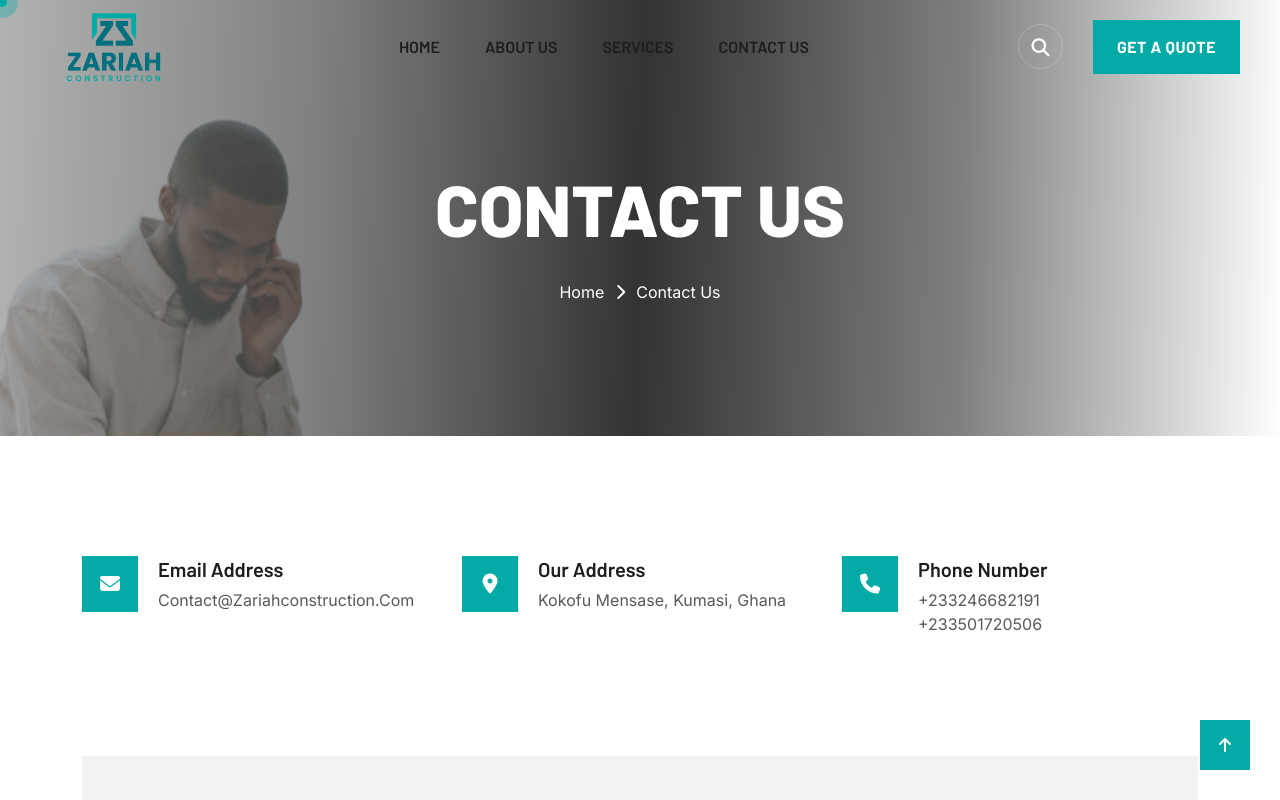
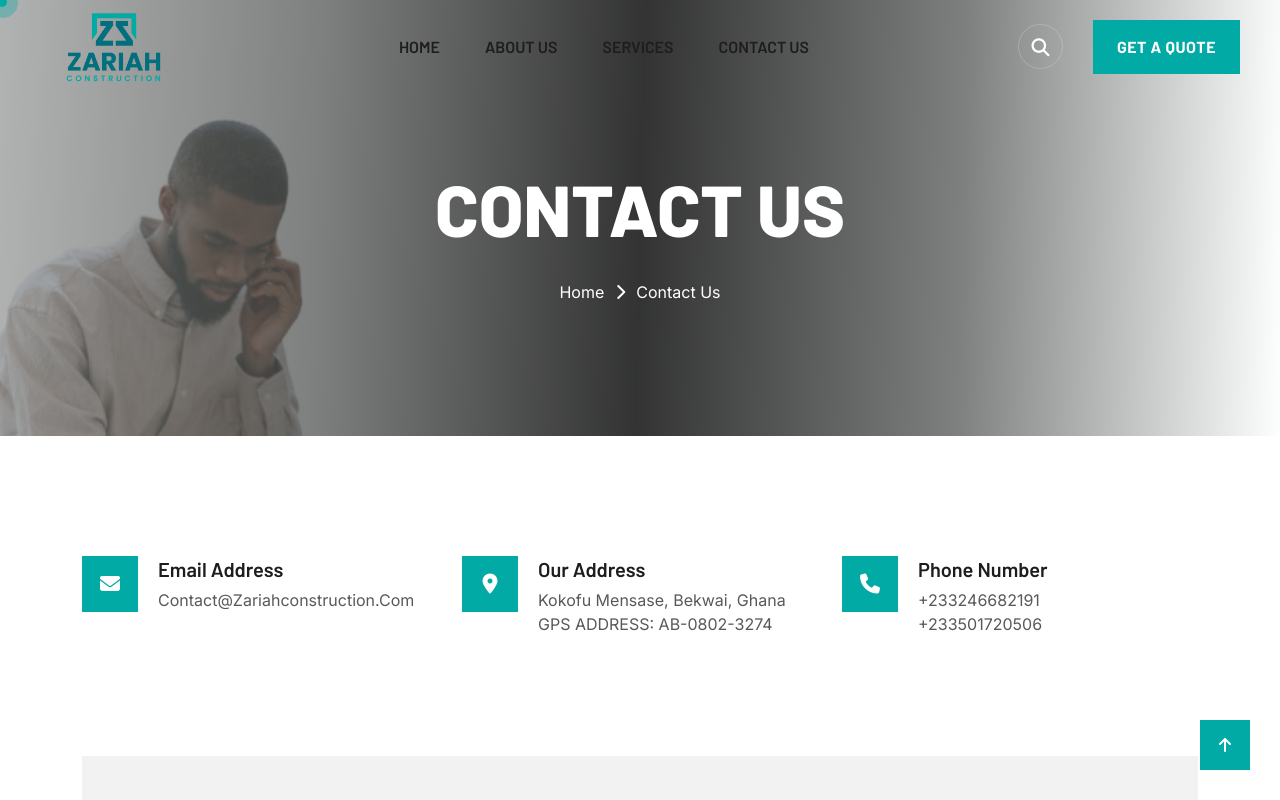
Before and after one commit to SasekLab/Zariah-construction, a React (Vite) app: page /contact in a window 1280 px wide. Shown: the top 800 px of the page. Built offline with nearby package versions, Linux system fonts and the light colour scheme; some icons are missing.

Commit message:
update map embed code + GPS Address

```diff
--- a/src/pages/Contact.jsx
+++ b/src/pages/Contact.jsx
@@ -73,7 +73,8 @@ export default function Contact() {
                   <div className="content">
                     <h4>Our Address</h4>
                     <h6>
-                      Kokofu Mensase, Kumasi, Ghana
+                      Kokofu Mensase, Bekwai, Ghana <br />
+                      GPS ADDRESS: AB-0802-3274
                     </h6>
                   </div>
                 </div>
@@ -141,10 +142,13 @@ export default function Contact() {
           <div className="gt-map-items">
             <div className="googpemap">
               <iframe
-                src="https://www.google.com/maps/embed?pb=!1m18!1m12!1m3!1d6678.7619084840835!2d144.9618311901502!3d-37.81450084255415!2m3!1f0!2f0!3f0!3m2!1i1024!2i768!4f13.1!3m3!1m2!1s0x6ad642b4758afc1d%3A0x3119cc820fdfc62e!2sEnvato!5e0!3m2!1sen!2sbd!4v1641984054261!5m2!1sen!2sbd"
+                src="https://www.google.com/maps/embed?pb=!1m17!1m12!1m3!1d2803.020667063463!2d-1.5449359340837965!3d6.512844134114323!2m3!1f0!2f0!3f0!3m2!1i1024!2i768!4f13.1!3m2!1m1!2zNsKwMzAnNDcuNSJOIDHCsDMyJzM3LjEiVw!5e0!3m2!1sen!2sgh!4v1770674470474!5m2!1sen!2sgh"
+                width="600"
+                height="450"
                 style={{ border: 0 }}
                 allowFullScreen=""
                 loading="lazy"
+                referrerPolicy="no-referrer-when-downgrade"
                 title="Google Map"
               ></iframe>
             </div>
```
